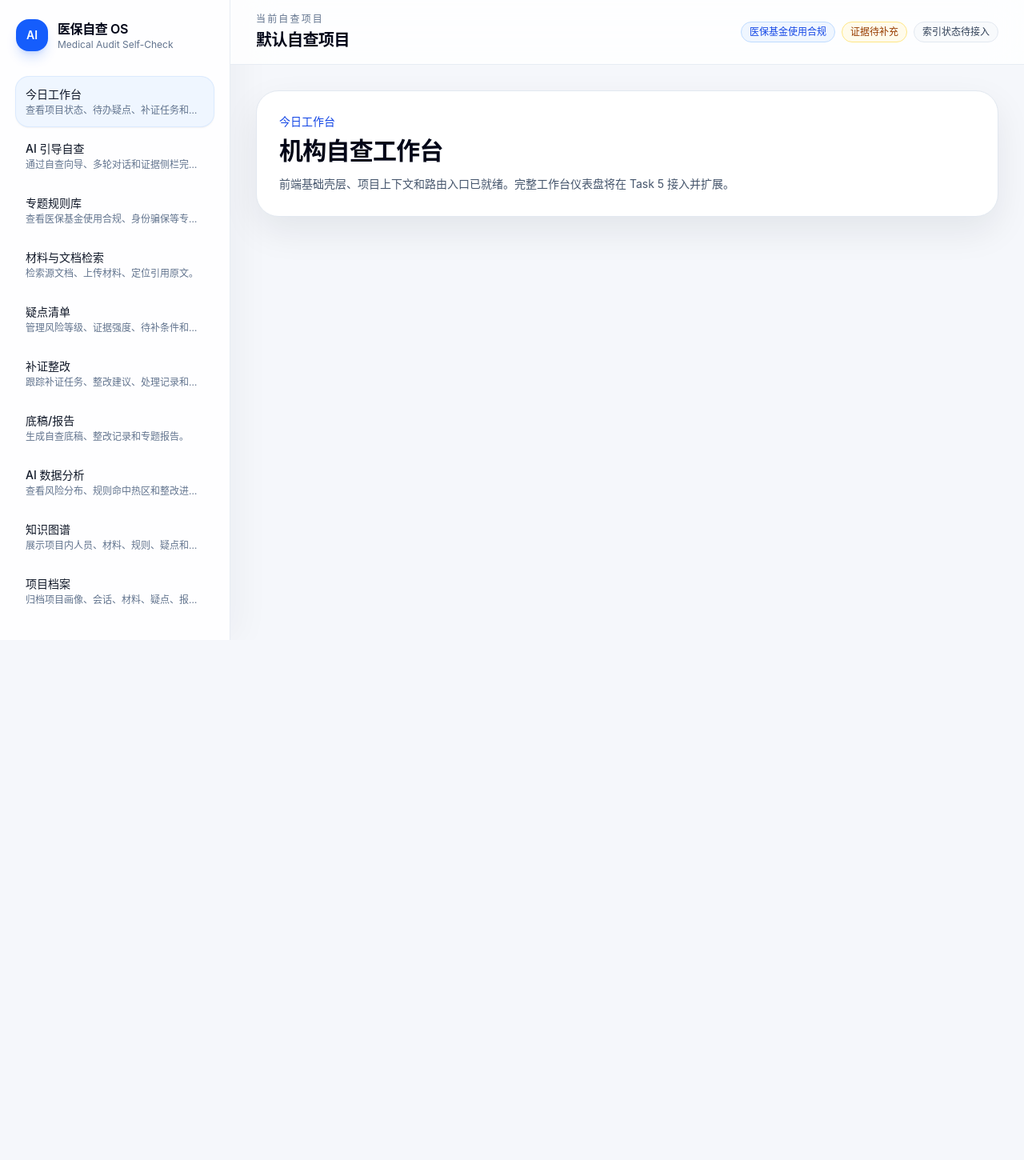
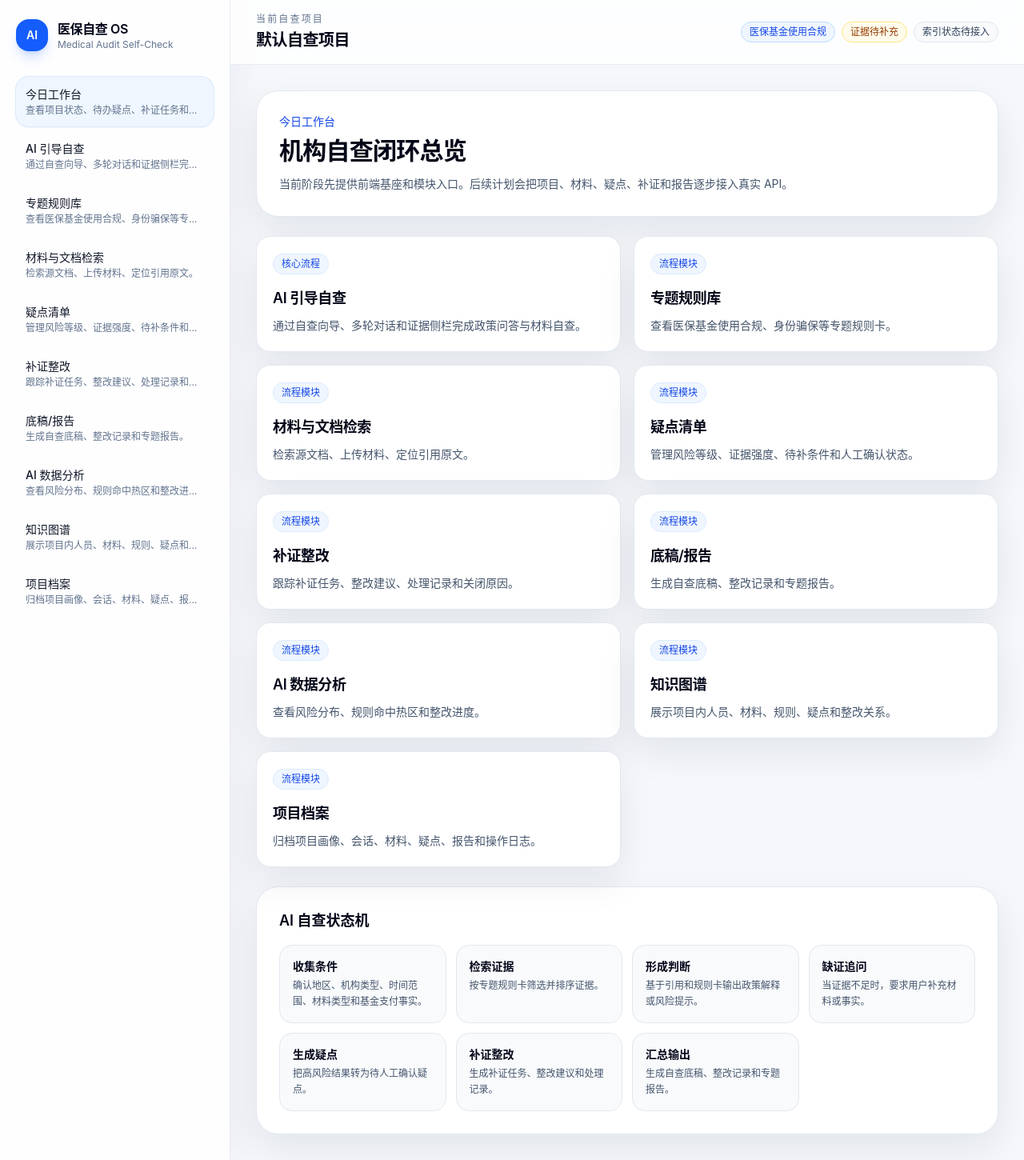
Before and after one commit to zjgulai/medical-audit, a Next.js app in the folder web/: page /workspace in a window 1280 px wide. Shown: the whole page at 80% size. Before the commit the page ends 800 px from the top, so only its background shows below. Built offline with nearby package versions, Linux system fonts and the light colour scheme.

Commit message:
补齐自查工作台模块入口

```diff
--- /dev/null
+++ b/web/src/app/(workspace)/analytics/page.tsx
@@ -0,0 +1,13 @@
+export default function AnalyticsPage() {
+  return <ModulePreview title="AI 数据分析" stage="风险分布、规则命中热区、材料覆盖度和整改进度" />;
+}
+
+function ModulePreview({ title, stage }: { readonly title: string; readonly stage: string }) {
+  return (
+    <main className="rounded-[28px] border border-slate-200 bg-white p-7 shadow-[var(--audit-shadow-card)]">
+      <p className="text-sm font-medium text-blue-700">Plan 09 接入真实功能</p>
+      <h1 className="mt-2 text-3xl font-semibold tracking-tight text-slate-950">{title}</h1>
+      <p className="mt-3 text-sm leading-6 text-slate-600">{stage}</p>
+    </main>
+  );
+}
--- /dev/null
+++ b/web/src/app/(workspace)/archive/page.tsx
@@ -0,0 +1,13 @@
+export default function ArchivePage() {
+  return <ModulePreview title="项目档案" stage="项目画像、会话、材料、疑点、任务、报告和操作日志" />;
+}
+
+function ModulePreview({ title, stage }: { readonly title: string; readonly stage: string }) {
+  return (
+    <main className="rounded-[28px] border border-slate-200 bg-white p-7 shadow-[var(--audit-shadow-card)]">
+      <p className="text-sm font-medium text-blue-700">Plan 11 接入真实功能</p>
+      <h1 className="mt-2 text-3xl font-semibold tracking-tight text-slate-950">{title}</h1>
+      <p className="mt-3 text-sm leading-6 text-slate-600">{stage}</p>
+    </main>
+  );
+}
--- /dev/null
+++ b/web/src/app/(workspace)/documents/page.tsx
@@ -0,0 +1,13 @@
+export default function DocumentsPage() {
+  return <ModulePreview title="材料与文档检索" stage="源文档、上传材料、全文检索、向量检索和引用定位" />;
+}
+
+function ModulePreview({ title, stage }: { readonly title: string; readonly stage: string }) {
+  return (
+    <main className="rounded-[28px] border border-slate-200 bg-white p-7 shadow-[var(--audit-shadow-card)]">
+      <p className="text-sm font-medium text-blue-700">Plan 05 接入真实功能</p>
+      <h1 className="mt-2 text-3xl font-semibold tracking-tight text-slate-950">{title}</h1>
+      <p className="mt-3 text-sm leading-6 text-slate-600">{stage}</p>
+    </main>
+  );
+}
--- /dev/null
+++ b/web/src/app/(workspace)/findings/page.tsx
@@ -0,0 +1,13 @@
+export default function FindingsPage() {
+  return <ModulePreview title="疑点清单" stage="风险等级、规则依据、证据强度、待补条件和人工确认状态" />;
+}
+
+function ModulePreview({ title, stage }: { readonly title: string; readonly stage: string }) {
+  return (
+    <main className="rounded-[28px] border border-slate-200 bg-white p-7 shadow-[var(--audit-shadow-card)]">
+      <p className="text-sm font-medium text-blue-700">Plan 06 接入真实功能</p>
+      <h1 className="mt-2 text-3xl font-semibold tracking-tight text-slate-950">{title}</h1>
+      <p className="mt-3 text-sm leading-6 text-slate-600">{stage}</p>
+    </main>
+  );
+}
--- /dev/null
+++ b/web/src/app/(workspace)/graph/page.tsx
@@ -0,0 +1,13 @@
+export default function GraphPage() {
+  return <ModulePreview title="知识图谱" stage="机构、人员身份、医保基金支付、规则卡、材料、疑点和整改关系" />;
+}
+
+function ModulePreview({ title, stage }: { readonly title: string; readonly stage: string }) {
+  return (
+    <main className="rounded-[28px] border border-slate-200 bg-white p-7 shadow-[var(--audit-shadow-card)]">
+      <p className="text-sm font-medium text-blue-700">Plan 10 接入真实功能</p>
+      <h1 className="mt-2 text-3xl font-semibold tracking-tight text-slate-950">{title}</h1>
+      <p className="mt-3 text-sm leading-6 text-slate-600">{stage}</p>
+    </main>
+  );
+}
--- /dev/null
+++ b/web/src/app/(workspace)/guided-check/page.tsx
@@ -0,0 +1,13 @@
+export default function GuidedCheckPage() {
+  return <ModulePreview title="AI 引导自查" stage="自查向导 + 多轮对话 + 证据侧栏" />;
+}
+
+function ModulePreview({ title, stage }: { readonly title: string; readonly stage: string }) {
+  return (
+    <main className="rounded-[28px] border border-slate-200 bg-white p-7 shadow-[var(--audit-shadow-card)]">
+      <p className="text-sm font-medium text-blue-700">Plan 03 接入真实功能</p>
+      <h1 className="mt-2 text-3xl font-semibold tracking-tight text-slate-950">{title}</h1>
+      <p className="mt-3 text-sm leading-6 text-slate-600">{stage}</p>
+    </main>
+  );
+}
--- /dev/null
+++ b/web/src/app/(workspace)/remediation/page.tsx
@@ -0,0 +1,13 @@
+export default function RemediationPage() {
+  return <ModulePreview title="补证整改" stage="补证任务、整改建议、处理记录、复核意见和关闭原因" />;
+}
+
+function ModulePreview({ title, stage }: { readonly title: string; readonly stage: string }) {
+  return (
+    <main className="rounded-[28px] border border-slate-200 bg-white p-7 shadow-[var(--audit-shadow-card)]">
+      <p className="text-sm font-medium text-blue-700">Plan 07 接入真实功能</p>
+      <h1 className="mt-2 text-3xl font-semibold tracking-tight text-slate-950">{title}</h1>
+      <p className="mt-3 text-sm leading-6 text-slate-600">{stage}</p>
+    </main>
+  );
+}
--- /dev/null
+++ b/web/src/app/(workspace)/reports/page.tsx
@@ -0,0 +1,13 @@
+export default function ReportsPage() {
+  return <ModulePreview title="底稿/报告" stage="自查底稿、整改记录、专题报告和引用链校验" />;
+}
+
+function ModulePreview({ title, stage }: { readonly title: string; readonly stage: string }) {
+  return (
+    <main className="rounded-[28px] border border-slate-200 bg-white p-7 shadow-[var(--audit-shadow-card)]">
+      <p className="text-sm font-medium text-blue-700">Plan 08 接入真实功能</p>
+      <h1 className="mt-2 text-3xl font-semibold tracking-tight text-slate-950">{title}</h1>
+      <p className="mt-3 text-sm leading-6 text-slate-600">{stage}</p>
+    </main>
+  );
+}
--- /dev/null
+++ b/web/src/app/(workspace)/rules/page.tsx
@@ -0,0 +1,13 @@
+export default function RulesPage() {
+  return <ModulePreview title="专题规则库" stage="规则卡 Markdown / JSON、适用地区、证据状态和生命周期" />;
+}
+
+function ModulePreview({ title, stage }: { readonly title: string; readonly stage: string }) {
+  return (
+    <main className="rounded-[28px] border border-slate-200 bg-white p-7 shadow-[var(--audit-shadow-card)]">
+      <p className="text-sm font-medium text-blue-700">Plan 04 接入真实功能</p>
+      <h1 className="mt-2 text-3xl font-semibold tracking-tight text-slate-950">{title}</h1>
+      <p className="mt-3 text-sm leading-6 text-slate-600">{stage}</p>
+    </main>
+  );
+}
--- a/web/src/app/(workspace)/workspace/page.tsx
+++ b/web/src/app/(workspace)/workspace/page.tsx
@@ -1,11 +1,41 @@
+import { ModuleCard } from "@/components/ui/module-card";
+import { primaryNavigation } from "@/lib/navigation";
+import { workflowStages } from "@/lib/workflow";
+
 export default function WorkspacePage() {
   return (
-    <main className="rounded-[28px] border border-slate-200 bg-white p-7 shadow-[var(--audit-shadow-card)]">
-      <p className="text-sm font-medium text-blue-700">今日工作台</p>
-      <h1 className="mt-2 text-3xl font-semibold tracking-tight text-slate-950">机构自查工作台</h1>
-      <p className="mt-3 max-w-3xl text-sm leading-6 text-slate-600">
-        前端基础壳层、项目上下文和路由入口已就绪。完整工作台仪表盘将在 Task 5 接入并扩展。
-      </p>
+    <main>
+      <section className="rounded-[28px] border border-slate-200 bg-white p-7 shadow-[var(--audit-shadow-card)]">
+        <p className="text-sm font-medium text-blue-700">今日工作台</p>
+        <h1 className="mt-2 text-3xl font-semibold tracking-tight text-slate-950">机构自查闭环总览</h1>
+        <p className="mt-3 max-w-3xl text-sm leading-6 text-slate-600">
+          当前阶段先提供前端基座和模块入口。后续计划会把项目、材料、疑点、补证和报告逐步接入真实 API。
+        </p>
+      </section>
+
+      <section className="mt-6 grid gap-4 lg:grid-cols-2">
+        {primaryNavigation.slice(1).map((item) => (
+          <ModuleCard
+            key={item.href}
+            title={item.label}
+            description={item.description}
+            href={item.href}
+            badge={item.emphasis === "primary" ? "核心流程" : "流程模块"}
+          />
+        ))}
+      </section>
+
+      <section className="mt-6 rounded-[28px] border border-slate-200 bg-white p-7 shadow-[var(--audit-shadow-card)]">
+        <h2 className="text-lg font-semibold text-slate-950">AI 自查状态机</h2>
+        <div className="mt-4 grid gap-3 md:grid-cols-2 xl:grid-cols-4">
+          {workflowStages.map((stage) => (
+            <div key={stage.stage} className="rounded-2xl border border-slate-200 bg-slate-50 p-4">
+              <p className="text-sm font-semibold text-slate-950">{stage.label}</p>
+              <p className="mt-1 text-xs leading-5 text-slate-600">{stage.description}</p>
+            </div>
+          ))}
+        </div>
+      </section>
     </main>
   );
 }
--- /dev/null
+++ b/web/src/components/ui/module-card.tsx
@@ -0,0 +1,23 @@
+import Link from "next/link";
+
+type ModuleCardProps = {
+  readonly title: string;
+  readonly description: string;
+  readonly href: string;
+  readonly badge: string;
+};
+
+export function ModuleCard({ title, description, href, badge }: ModuleCardProps) {
+  return (
+    <Link
+      href={href}
+      className="audit-focus-ring block rounded-[var(--audit-radius-lg)] border border-slate-200 bg-white p-5 shadow-[var(--audit-shadow-card)] transition hover:-translate-y-0.5 hover:border-blue-200"
+    >
+      <span className="inline-flex rounded-full border border-blue-100 bg-blue-50 px-2.5 py-1 text-xs font-medium text-blue-700">
+        {badge}
+      </span>
+      <h2 className="mt-4 text-lg font-semibold tracking-tight text-slate-950">{title}</h2>
+      <p className="mt-2 text-sm leading-6 text-slate-600">{description}</p>
+    </Link>
+  );
+}
```
Also changed, not shown: 1 other file (tests, documents, lock files or other folders).
